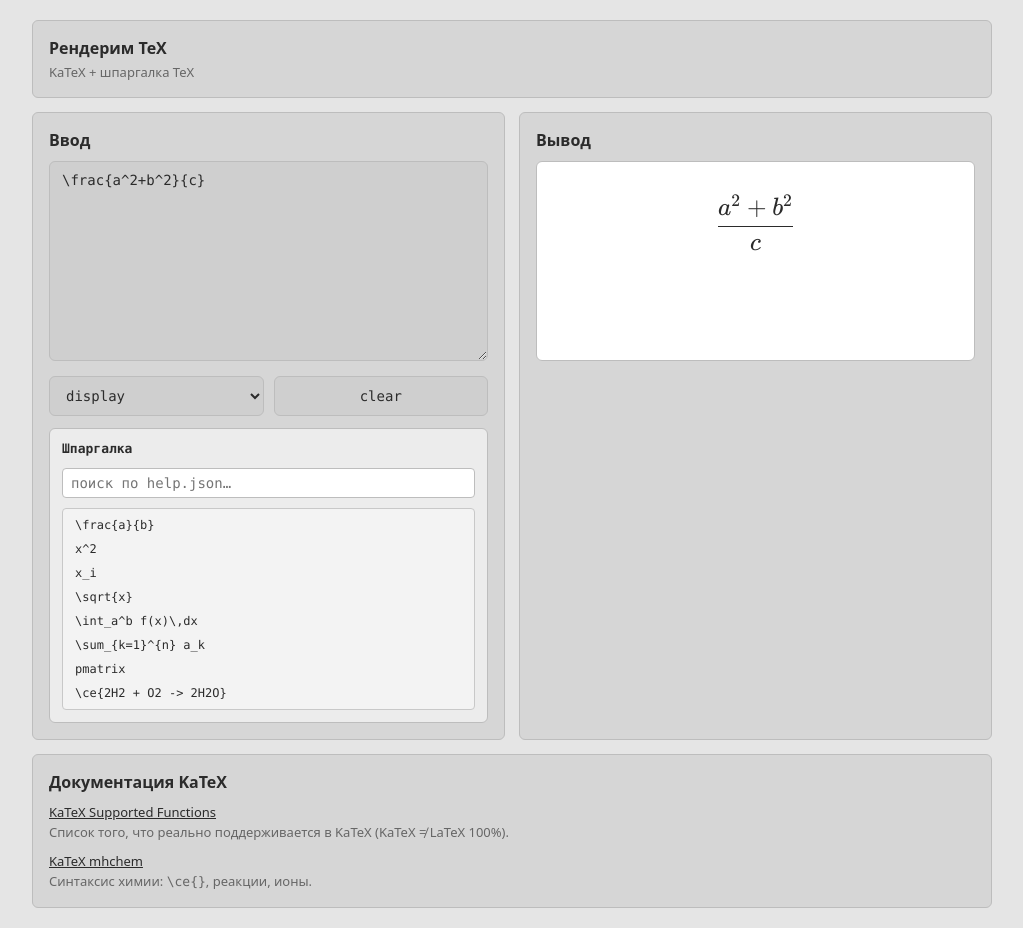
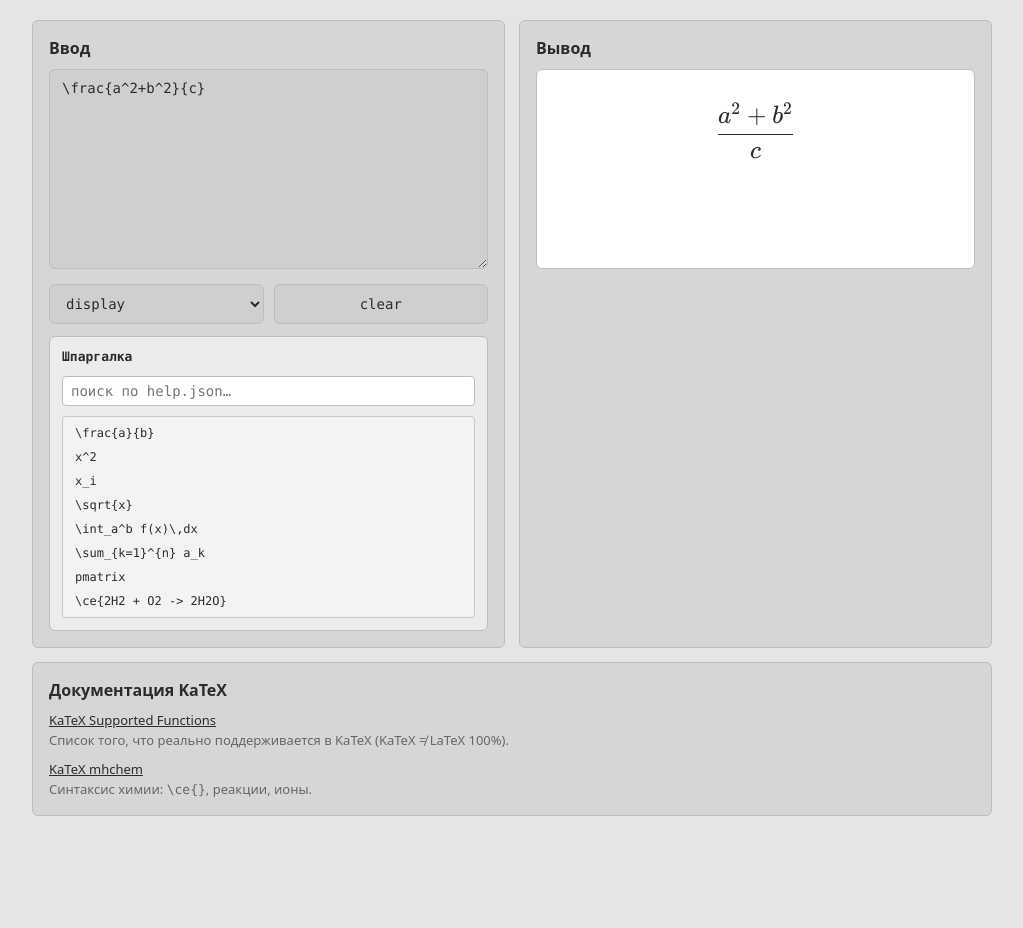
Before and after one commit to balloffur/tex_fast, a plain HTML site: page index.html in a window 1280 px wide. Shown: the whole page, without its empty margins (128-1151 px from the left). After the commit the page ends 836 px from the top, so only its background shows below. Drawn offline with nearby package versions, Linux system fonts and the light colour scheme.

Commit message:
Remove header for TeX rendering section
Removed the header section containing the title and description for rendering TeX.

```diff
--- a/index.html
+++ b/index.html
@@ -51,7 +51,6 @@
 </head>
 <body>
 <div class="wrap">
-  <div class="header"><b>Рендерим TeX</b><div style="font-size:13px;color:#666;margin-top:4px">KaTeX + шпаргалка TeX</div></div>
   <div class="grid">
     <div class="card">
       <h2>Ввод</h2>
```
